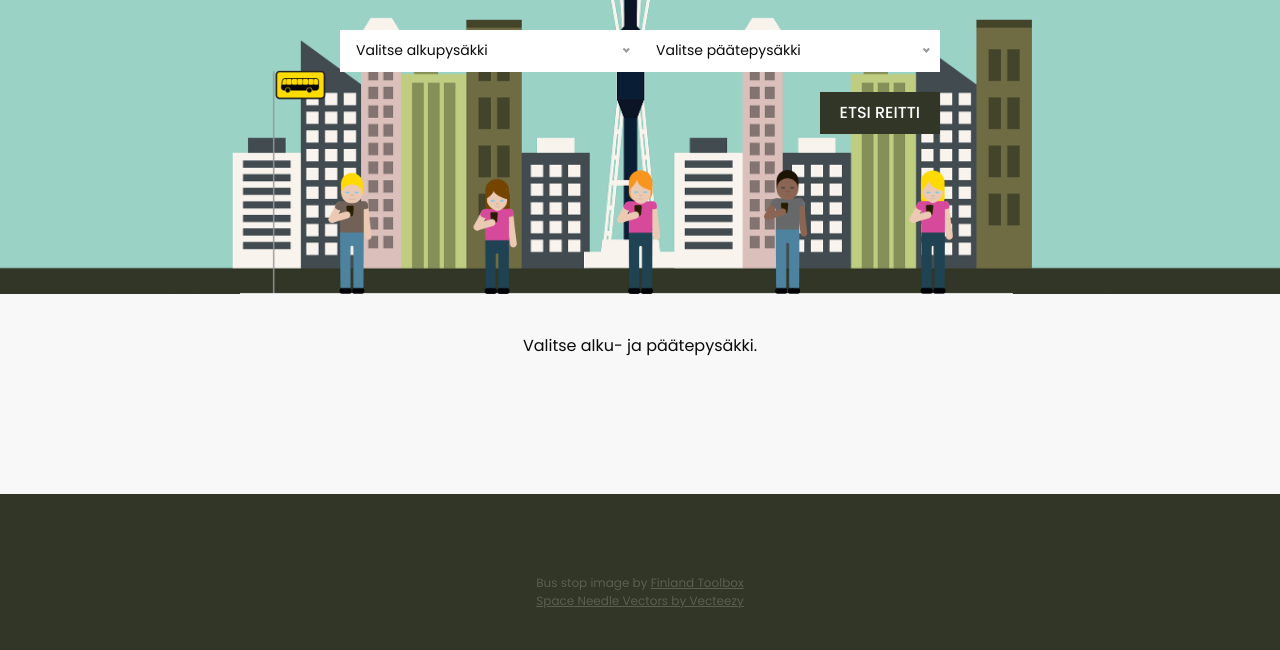
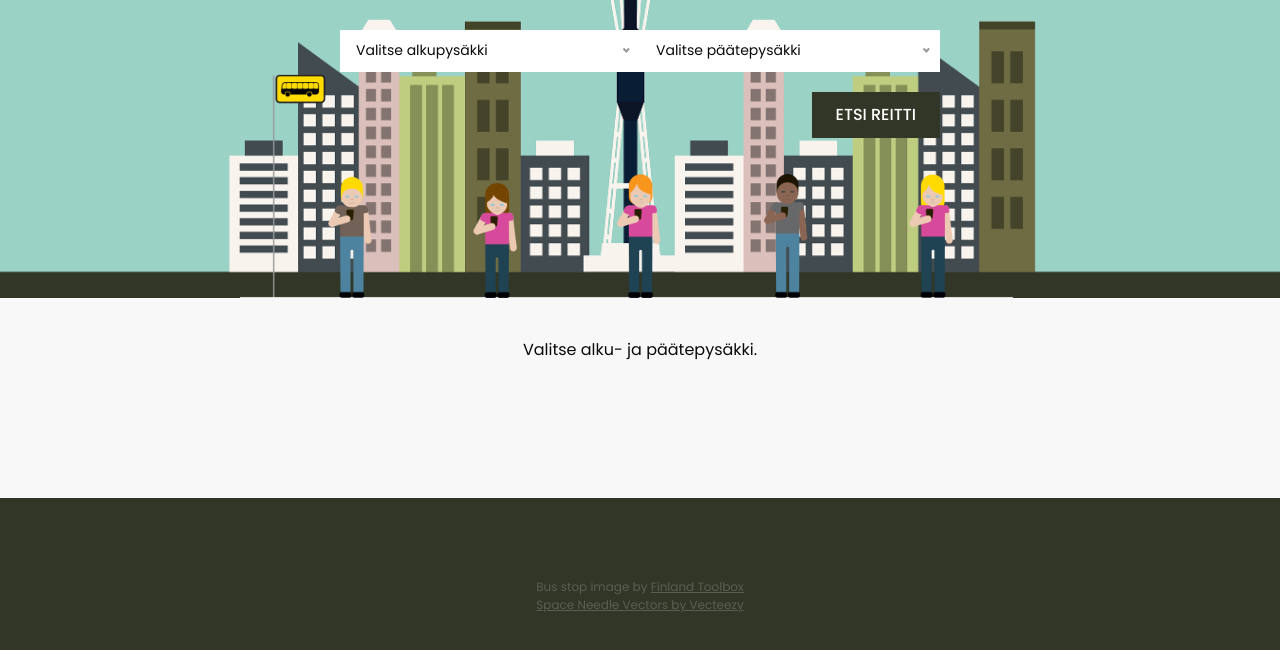
Before and after one commit to joskakallatsa/solidabis-koodihaaste-2020, a website with bundled scripts: page web/index.html in a window 1280 px wide. Shown: the part 248-898 px from the top of the page. Built offline with nearby package versions, Linux system fonts and the light colour scheme.

Commit message:
Minor fixes

```diff
--- a/src/scss/components/_search.scss
+++ b/src/scss/components/_search.scss
@@ -84,15 +84,19 @@
 		.findPath {
 			color: #FFFFFF;
 			background-color: #323626;
-    		height: 42px;
-    		line-height: 42px;
-    		padding-left: 20px;
-    		padding-right: 20px;
+    		height: 46px;
+    		line-height: 46px;
+    		padding-left: 24px;
+    		padding-right: 24px;
     		text-transform: uppercase;
     		font-weight: 500;
     		text-decoration: none;
 			display: inline-block;
+			transform: all 0.2s ease-in-out;
 
+			&:hover {
+				box-shadow: inset 0 0 100px 100px rgba(255, 255, 255, 0.1);
+			}
 		}
 
 	}
```
Also changed, not shown: web/build/css/main.css.
